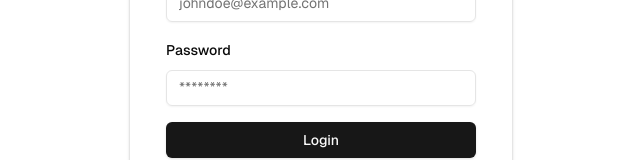
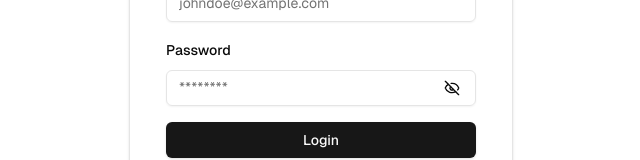
Before and after one commit to SuzalShrestha/brainly-frontend, a Next.js app: page /login in a window 1280 px wide. Shown: the part 346-506 px from the top of the page, without its empty margins (319-959 px from the left). Built offline with nearby package versions, Linux system fonts and the light colour scheme.

Commit message:
add eyeicon login

```diff
--- a/src/components/login-card.tsx
+++ b/src/components/login-card.tsx
@@ -17,9 +17,11 @@ import { zodResolver } from '@hookform/resolvers/zod';
 import { LoginFormData } from '@/lib/schemas';
 import { loginSchema } from '@/lib/schemas';
 import { useLogin } from '@/api/use-login';
-
+import { EyeIcon, EyeOffIcon } from 'lucide-react';
+import { useState } from 'react';
 function LoginCard() {
     const { mutate: login, isPending: isLoading } = useLogin();
+    const [showPassword, setShowPassword] = useState(false);
     const {
         register,
         handleSubmit,
@@ -82,11 +84,33 @@ function LoginCard() {
                         )}
                         <div className='space-y-2'>
                             <Label htmlFor='password'>Password</Label>
-                            <Input
-                                {...register('password')}
-                                placeholder='********'
-                                disabled={isLoading}
-                            />
+                            <div className='flex items-center relative'>
+                                <div className='w-full'>
+                                    <Input
+                                        {...register('password')}
+                                        type={
+                                            showPassword ? 'text' : 'password'
+                                        }
+                                        placeholder='********'
+                                        disabled={isLoading}
+                                    />
+                                </div>
+                                {showPassword ? (
+                                    <EyeIcon
+                                        className='absolute right-2 top-1/2 transform -translate-y-1/2 cursor-pointer pr-2'
+                                        onClick={() =>
+                                            setShowPassword(!showPassword)
+                                        }
+                                    />
+                                ) : (
+                                    <EyeOffIcon
+                                        className='absolute right-2 top-1/2 transform -translate-y-1/2 cursor-pointer pr-2'
+                                        onClick={() =>
+                                            setShowPassword(!showPassword)
+                                        }
+                                    />
+                                )}
+                            </div>
                         </div>
                         {errors.password && (
                             <p className='text-red-500'>
```
